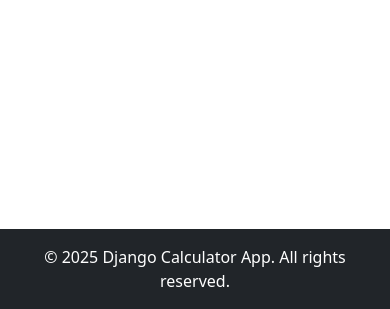
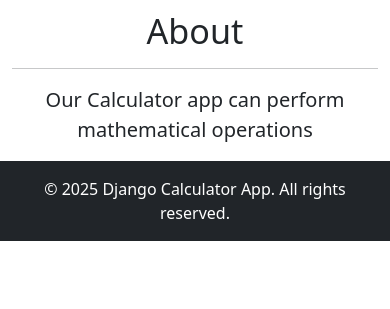
Before and after one commit to king-luvaha/django-calculator-app, a Django app: template djangoprojects/templates/calculatorapp/index.html in a window 390 px wide. Shown: the part 535-844 px from the top of the page. Run offline with Django 5.2, Linux system fonts and the light colour scheme; the template is opened without the code that fills it, so the values that code supplies are empty.

Commit message:
Updated file

```diff
--- a/djangoprojects/templates/calculatorapp/index.html
+++ b/djangoprojects/templates/calculatorapp/index.html
@@ -1,3 +1,4 @@
+{% load static %}
 <!DOCTYPE html>
 <html lang="en">
   <head>
@@ -33,39 +34,59 @@
         <div class="collapse navbar-collapse" id="navbarSupportedContent">
           <ul class="navbar-nav me-auto mb-2 mb-lg-0">
             <li class="nav-item">
-              <a class="nav-link" href="#">About</a>
+              <a class="nav-link" href="#about">About</a>
             </li>
           </ul>
         </div>
       </div>
     </nav>
 
-    <div class="container-fluid">
+    <main class="container-fluid flex-grow-1">
       <div class="row">
         <div class="col-md-6" style="margin: 1rem auto 0  auto;">
+          <img class="img-fluid" src="{% static 'main.jpg' %}">
           <div class="card">
             <div class="card-body">
               <form method="GET" action="#">
                 <div class="mb-3">
                   <input type="search" class="form-control" name="query" id="query">
                 </div>
-                <input type="submit" class="btn btn-primary" value="Calculate">
-                <input type="reset" class="btn btn-danger" value="Clear">
+
+                <div class="row">
+                  <div class="col-6">
+                    <input type="submit" class="btn btn-success" value="Calculate" style="display: block; margin: 0 auto;">
+                  </div>
+
+                  <div class="col-6">
+                    <input type="reset" class="btn btn-danger" value="Clear" style="display: block; margin: 0 auto;">
+                  </div>
+                </div>
+
               </form>
             </div>
           </div>
         </div>
       </div>
-    </div>
+
+      <div class="row">
+        <div class="col-md-6" style="margin: 2rem auto 0 auto;">
+          <p class="display-4" id="about" name="about" style="text-align: center;">
+            About
+          </p>
+          <hr>
+          <p class="lead" style="text-align: center;">
+            Our Calculator app can perform mathematical operations
+          </p>
+        </div>
+      </div>
+    </main>
 
     <!-- Footer -->
-    <footer class="bg-dark text-white py-3 fixed-bottom">
+    <footer class="bg-dark text-white py-3 bottom">
       <div class="container-fluid text-center">
         <p class="mb-0">&copy; 2025 Django Calculator App. All rights reserved.</p>
       </div>
     </footer>
-
-
 
     <!-- Optional JavaScript-->
     <!-- jQuery first, then Popper.js, then Bootstrap JS -->
```
